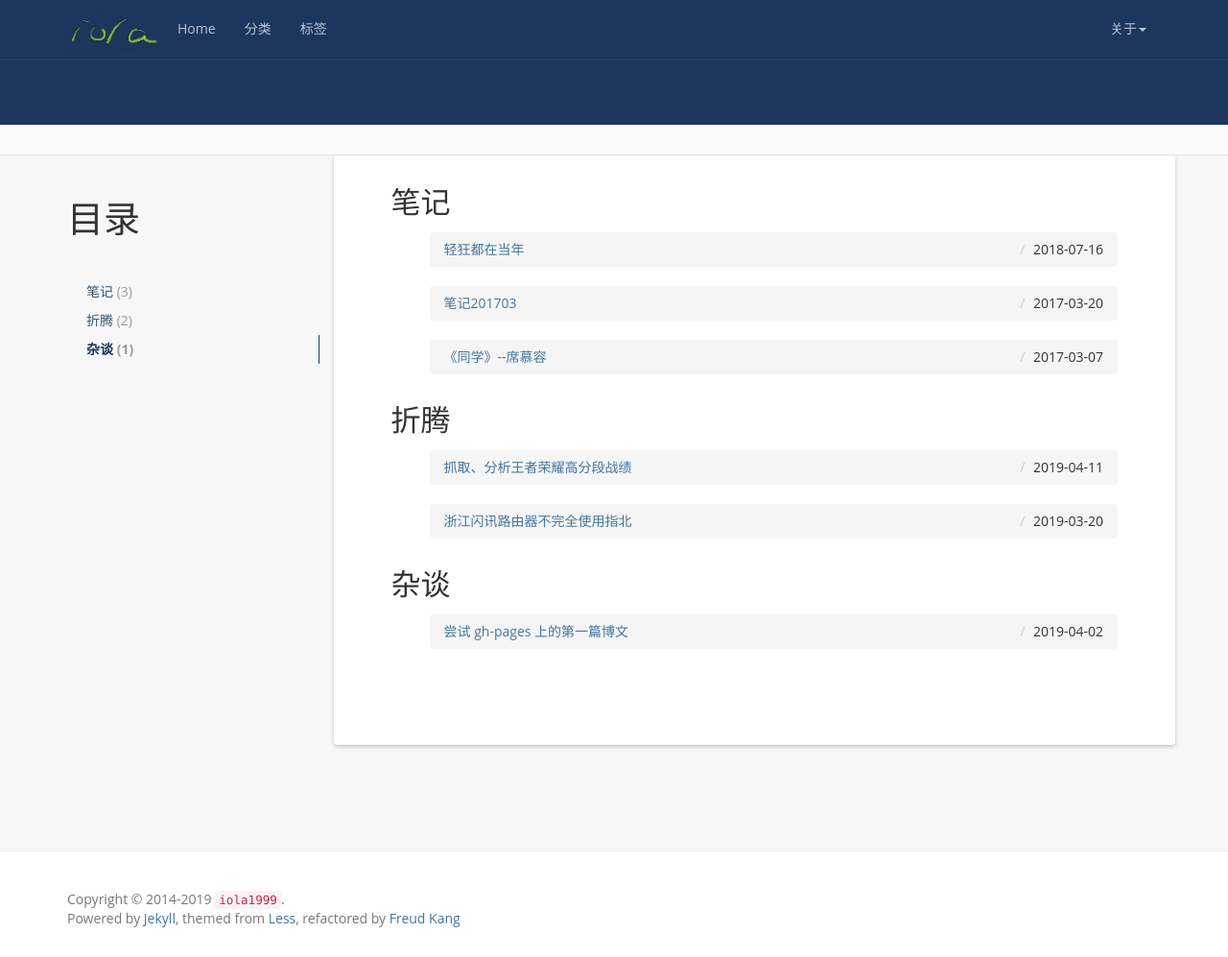
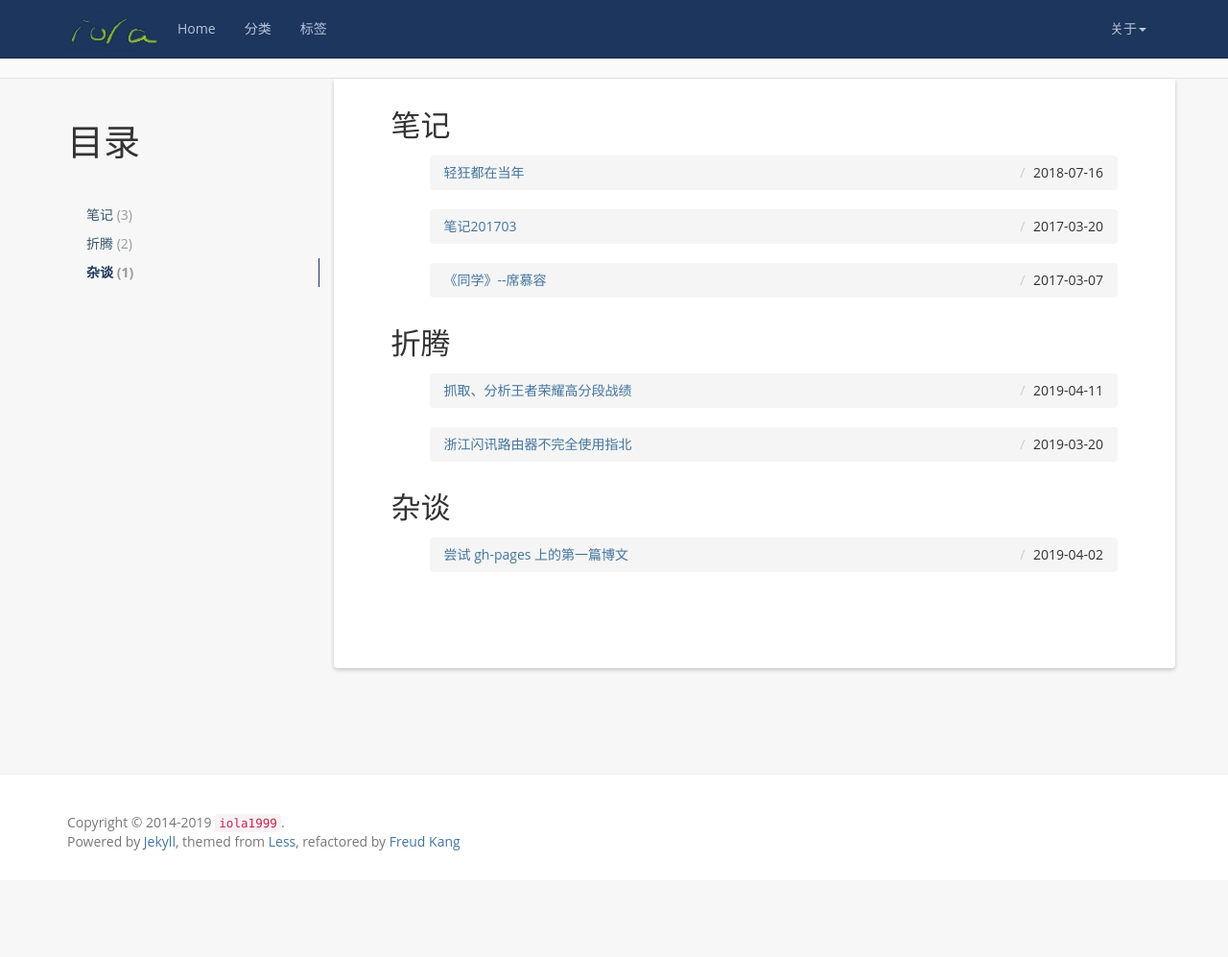
Before and after one commit to iola1999/iola1999.github.io, a Jekyll site: the page built from categories/index.html, in a window 1280 px wide and 997 px high. Shown: the whole window at 96% size. Built offline with Jekyll 4.4.1, drawn with Linux system fonts in a browser that asks for light colours; nearby versions of some CDN libraries.

Commit message:
去掉顶部 container

```diff
--- a/_includes/docs_header.html
+++ b/_includes/docs_header.html
@@ -1,4 +1,4 @@
-<div class="docs-header" id="content">
+<!--<div class="docs-header" id="content">
   <div class="container">
   	{% if page.title%}
   		<!--
@@ -6,10 +6,11 @@
 		    <p>Post on {{ page.date | date: "%b %d, %Y" }} by <a href="/about">{{ site.author }}</a></p>
 
 		    <h1>{{ site.motto }}</h1>
-		-->
+		-- >
     {% else %}
 	    <h1>{{ site.name }}</h1>
 	    <p>{{ site.description }}</p>
     {% endif %}
   </div>
 </div>
+-->
```
